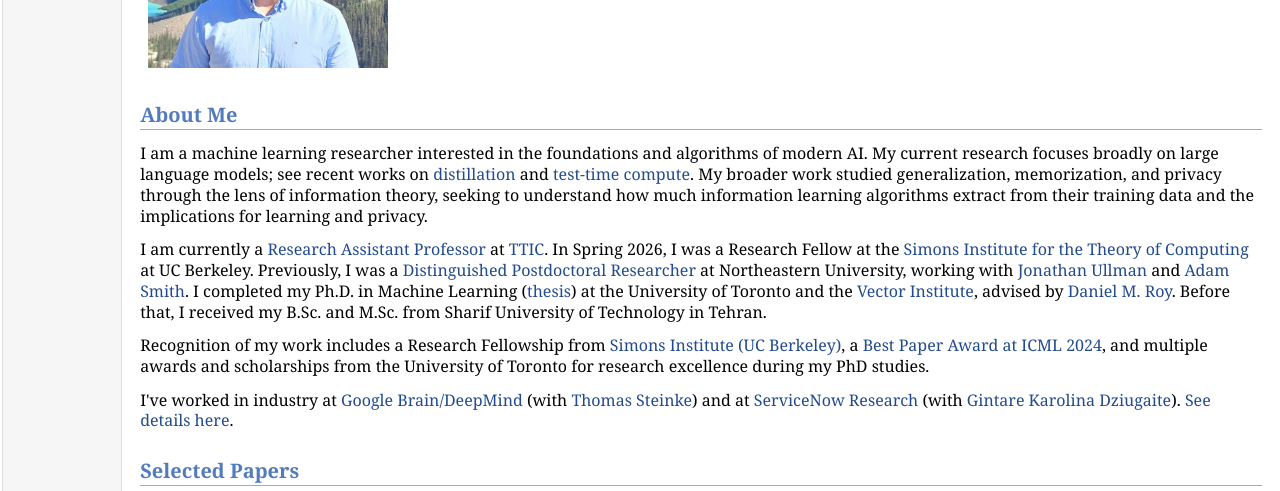
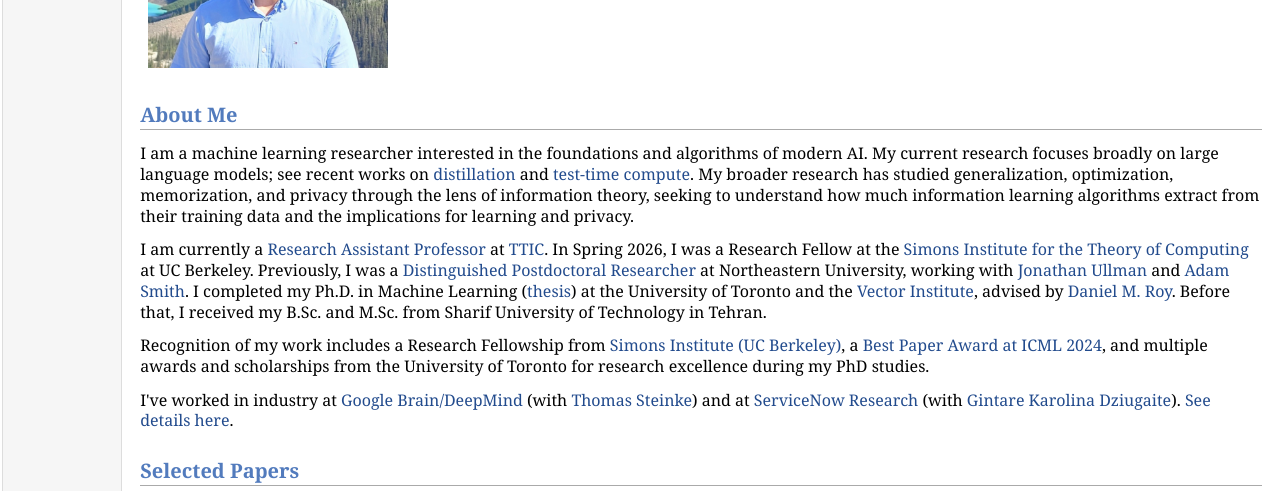
Before and after one commit to mhaghifam/mahdihaghifam, a plain HTML site: page index.html in a window 1280 px wide. Shown: the part 211-702 px from the top of the page. Drawn offline with Linux system fonts and the light colour scheme.

Commit message:
Update index.html

```diff
--- a/index.html
+++ b/index.html
@@ -160,7 +160,7 @@ Email: <a href="mailto:mhaghifam@ttic.edu">mhaghifam@ttic.edu</a> <br />
 </td></tr></table>
 <h2>About Me</h2>
 <p>
-<p> I am a machine learning researcher interested in the foundations and algorithms of modern AI. My current research focuses broadly on large language models; see recent works on <a href="https://arxiv.org/abs/2605.22737">distillation</a> and <a href="https://arxiv.org/abs/2605.17609">test-time compute</a>. My broader work studied generalization, memorization, and privacy through the lens of information theory, seeking to understand how much information learning algorithms extract from their training data and the implications for learning and privacy. </p>
+<p> I am a machine learning researcher interested in the foundations and algorithms of modern AI. My current research focuses broadly on large language models; see recent works on <a href="https://arxiv.org/abs/2605.22737">distillation</a> and <a href="https://arxiv.org/abs/2605.17609">test-time compute</a>. My broader research has studied generalization, optimization, memorization, and privacy through the lens of information theory, seeking to understand how much information learning algorithms extract from their training data and the implications for learning and privacy. </p>
 
 <p> I am currently a <a href="https://www.ttic.edu/what-is-a-research-assistant-professor/">Research Assistant Professor</a> at <a href="https://www.ttic.edu/">TTIC</a>. In Spring 2026, I was a Research Fellow at the <a href="https://simons.berkeley.edu/">Simons Institute for the Theory of Computing</a> at UC Berkeley. Previously, I was a <a href="https://shorturl.at/kpquU">Distinguished Postdoctoral Researcher</a> at Northeastern University, working with <a href="https://jonathan-ullman.github.io/">Jonathan Ullman</a> and <a href="https://www.bu.edu/cs/profiles/adam-smith/">Adam Smith</a>. I completed my Ph.D. in Machine Learning (<a href="https://utoronto.scholaris.ca/server/api/core/bitstreams/7b9dd6fe-3d0d-4af6-b2d9-094f822523d6/content">thesis</a>) at the University of Toronto and the <a href="https://vectorinstitute.ai/">Vector Institute</a>, advised by <a href="http://danroy.org/">Daniel M. Roy</a>. Before that, I received my B.Sc. and M.Sc. from Sharif University of Technology in Tehran. </p>
 
```
